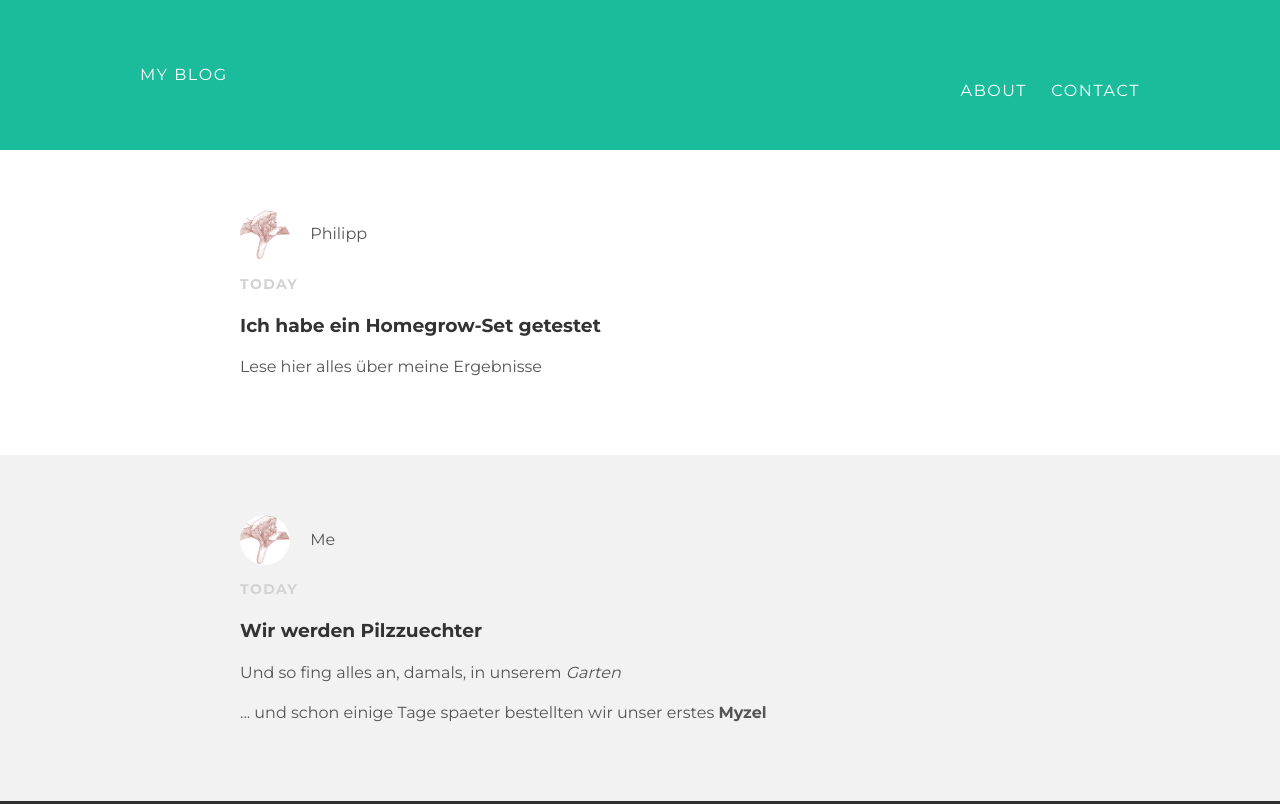
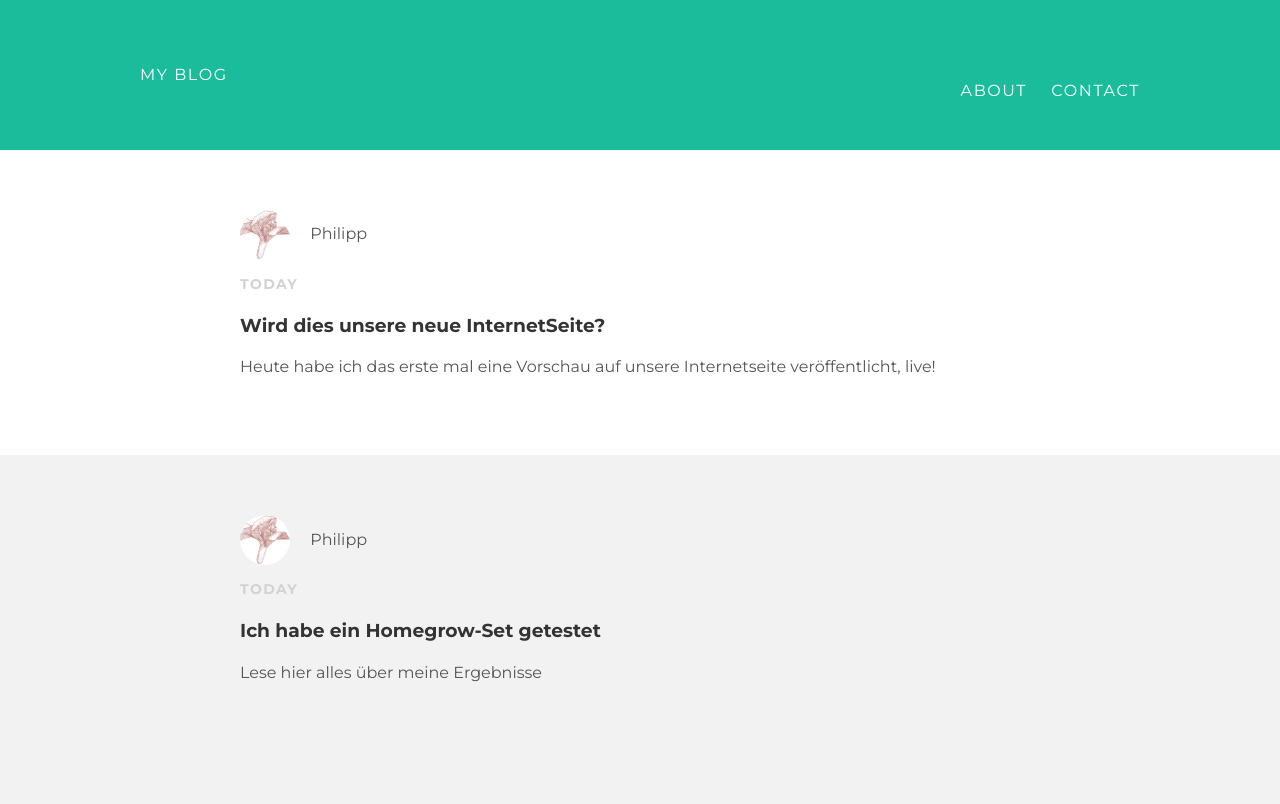
Before and after one commit to PhilippsBunker/PhilippsBunker.github.io, a plain HTML site: page index.html in a window 1280 px wide. Shown: the top 804 px of the page. Drawn offline with Linux system fonts and the light colour scheme.

Commit message:
Update index.html

```diff
--- a/index.html
+++ b/index.html
@@ -16,6 +16,19 @@
     </div>
   </div>
     <div id="content">
+
+         <div class="post-container">
+      <div class="post">
+        <div class="post-author">
+          <img  src="pilz.png" width=100px height=100px>
+          <span>Philipp</span>
+          </div>
+          <p class="post-date">Today</p>
+          <h3 class="post-title">Wird dies unsere neue InternetSeite?</h3>
+          <div class="post-content">
+            <p> Heute habe ich das erste mal eine Vorschau auf unsere Internetseite veröffentlicht, live!</p>
+            </div>
+        </div>
       <div class="post-container">
       <div class="post">
         <div class="post-author">
```
